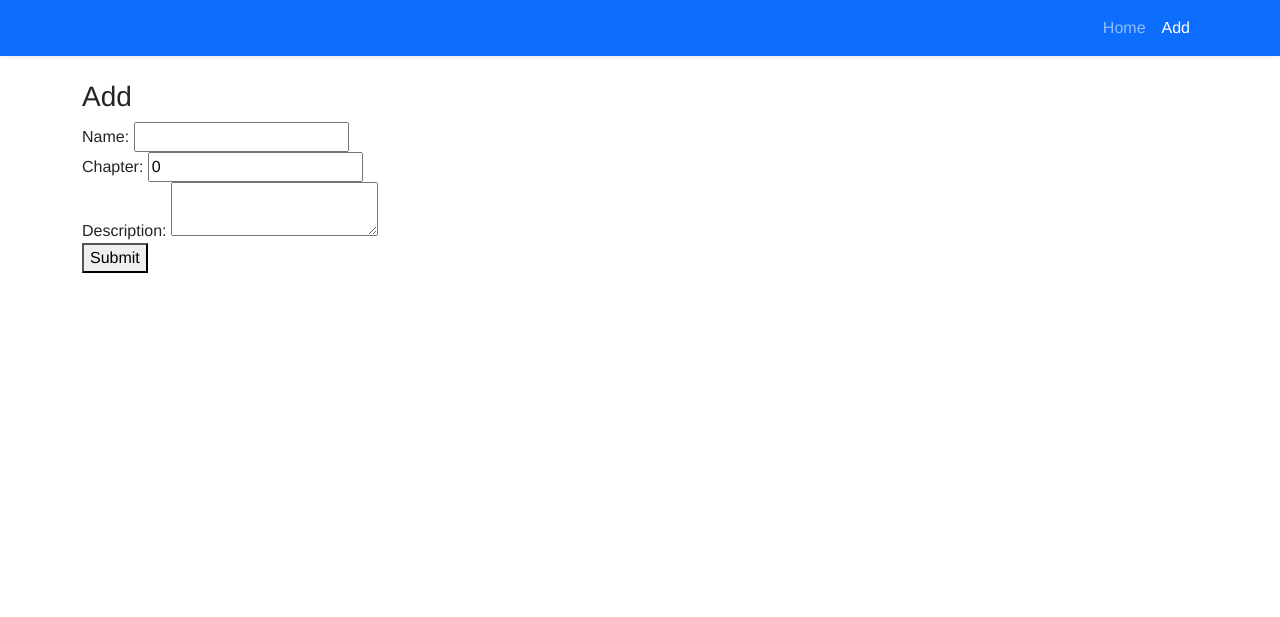
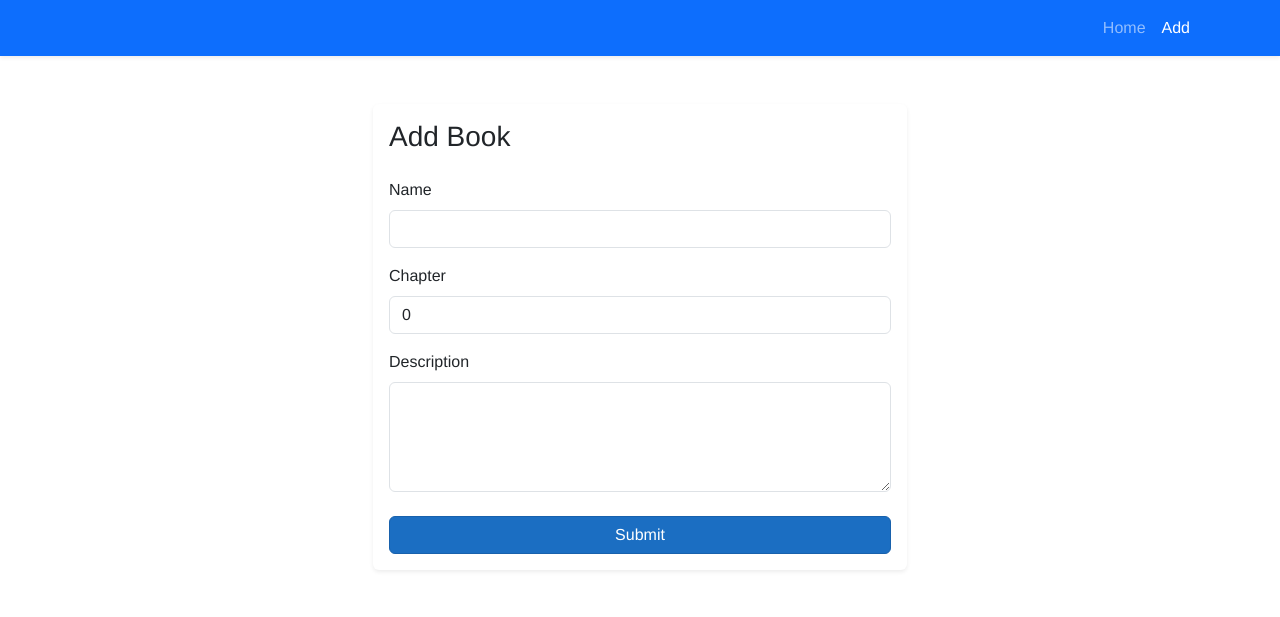
Before and after one commit to sophia-dukhota/Books, an ASP.NET Core app: page /add in a window 1280 px wide. Shown: the top 617 px of the page. Run offline with ASP.NET Core 8, Linux system fonts and the light colour scheme; style sheets or scripts are compiled from the project's sources.

Commit message:
Added formatting for Add page

```diff
--- a/Books.Frontend/Pages/Add.razor
+++ b/Books.Frontend/Pages/Add.razor
@@ -2,32 +2,42 @@
 @using Books.Shared.Models
 @inject HttpClient Http
 
-<h3>Add</h3>
+<div class="container py-4">
+    <div class="row justify-content-center">
+        <div class="col-md-8 col-lg-6">
+            <div class="card shadow-sm border-0">
+                <div class="card-body">
+                    <h3 class="card-title mb-4">Add Book</h3>
 
-<EditForm Model="book" OnValidSubmit="Submit" FormName="AddBook">
-    <DataAnnotationsValidator />
-        <div>
-            <label>
-                Name:
-                <InputText @bind-Value="book.Name"/>
-            </label>
+                    <EditForm Model="book" OnValidSubmit="Submit" FormName="AddBook">
+                        <DataAnnotationsValidator />
+                        <ValidationSummary class="alert alert-danger" />
+
+                        <div class="mb-3">
+                            <label class="form-label" for="book-name">Name</label>
+                            <InputText id="book-name" class="form-control" @bind-Value="book.Name" />
+                            <ValidationMessage For="() => book.Name" class="text-danger" />
+                        </div>
+
+                        <div class="mb-3">
+                            <label class="form-label" for="book-chapter">Chapter</label>
+                            <InputNumber id="book-chapter" class="form-control" @bind-Value="book.chapter" />
+                            <ValidationMessage For="() => book.chapter" class="text-danger" />
+                        </div>
+
+                        <div class="mb-4">
+                            <label class="form-label" for="book-description">Description</label>
+                            <InputTextArea id="book-description" class="form-control" rows="4" @bind-Value="book.comment" />
+                            <ValidationMessage For="() => book.comment" class="text-danger" />
+                        </div>
+
+                        <button type="submit" class="btn btn-primary w-100">Submit</button>
+                    </EditForm>
+                </div>
+            </div>
         </div>
-        <div>
-            <label>
-                Chapter:
-            <InputNumber @bind-Value="book.chapter" />
-            </label>
-        </div>
-        <div>
-            <label>
-                Description:
-                <InputTextArea @bind-Value="book.comment"/>
-            </label>
-        </div>
-        <div>
-            <button type="submit">Submit</button>
-        </div>
-</EditForm>
+    </div>
+</div>
 
 @code {
     private Books book = new Books();
```
